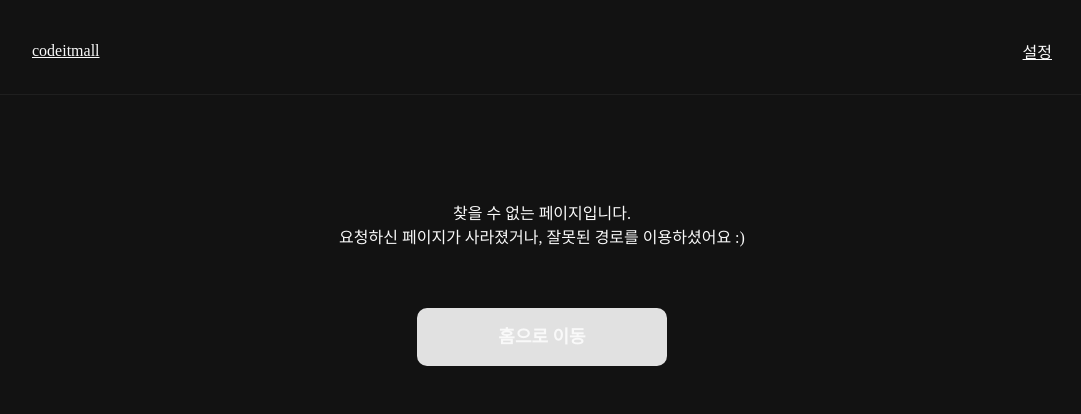
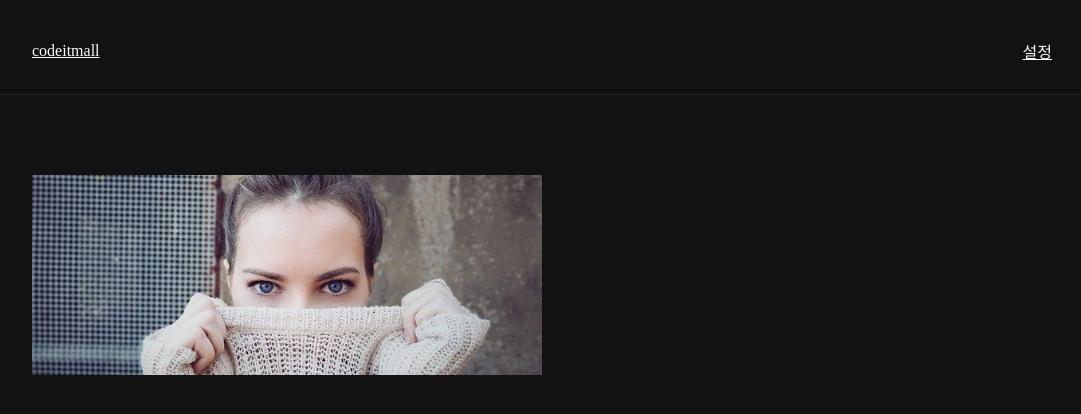
Before and after one commit to dbstjs95/codeit-nextjs-practice, a Next.js app: page /test in a window 1280 px wide. Before the commit this address had no page. Shown: the top 414 px of the page, without its empty margins (98-1179 px from the left). Built offline with nearby package versions, Linux system fonts and the light colour scheme.

Commit message:
이미지 최적화 test

```diff
--- /dev/null
+++ b/pages/api/cart.js
@@ -0,0 +1,12 @@
+let cart = [];
+
+export default function handler(req, res) {
+  if (req.method === "GET") {
+    return res.status(200).json(cart);
+  } else if (req.method === "POST") {
+    cart = req.bady;
+    return res.status(200).json(cart);
+  } else {
+    return res.sendStatus(404);
+  }
+}
--- /dev/null
+++ b/pages/test.js
@@ -0,0 +1,22 @@
+import Image from "next/image";
+
+// Image 컴포넌트를 쓰면 이미지 크기를 next.js 서버에서 알아서 최적화 해주고, lazy loading도 지원해서 페이지 로딩 속도도 최적화할 수 있다.
+// Image 컴포넌트는 크기 지정을 하지 않으면 에러가 뜬다. 하지만 늘 크기를 지정할 수 없기에 유연하게 크기를 지정하는 방법도 있다. --> fill(포지션된 조상 요소에 꽉 차도록) 속성
+
+export default function Test() {
+  return (
+    <>
+      {/* <img src="/women.jpg" alt="테스트 이미지" width={120} height={120} /> */}
+      {/* <Image src="/women.jpg" alt="테스트 이미지" width={120} height={120} /> */}
+      <div style={{ position: "relative", width: "50%", height: "200px" }}>
+        <Image
+          fill
+          src="/women.jpg"
+          alt="테스트 이미지"
+          // 이미지 비율을 유지하고 싶다면 object-fit을 사용
+          style={{ objectFit: "cover" }}
+        />
+      </div>
+    </>
+  );
+}
```
Also changed, not shown: public/women.jpg (added).
